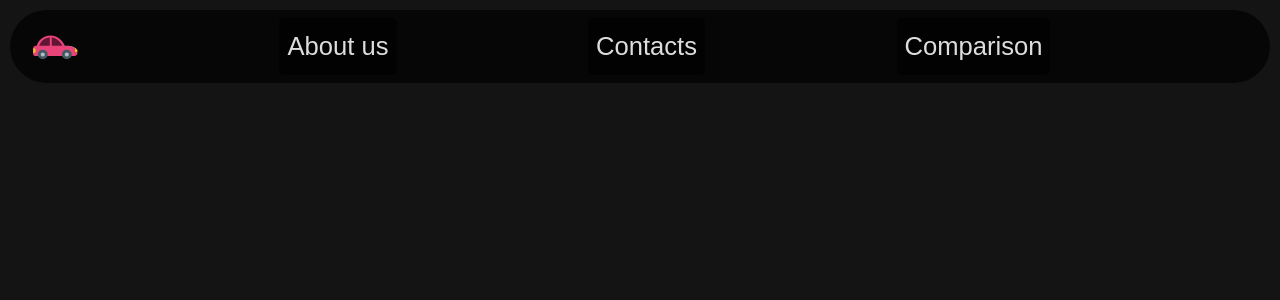
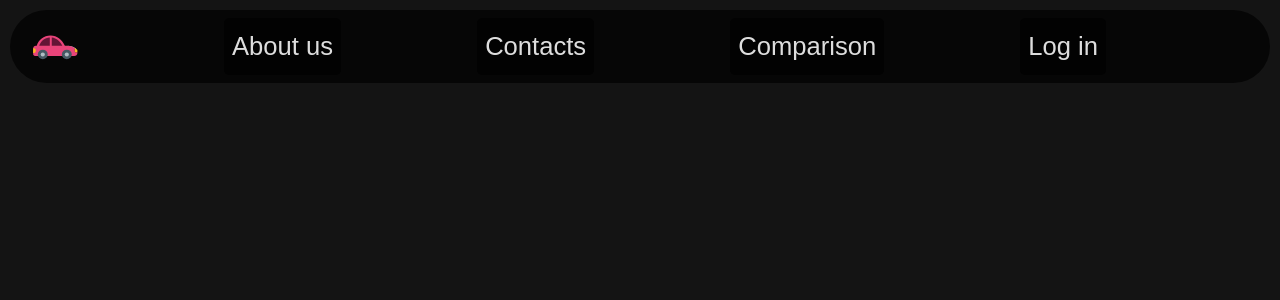
Before and after one commit to Tucptak/Projekt-JDTP, a Flask app: page /contacts in a window 1280 px wide. Shown: the top 300 px of the page. Run offline with Flask 3, Linux system fonts and the light colour scheme.

Commit message:
odstraneni zakomentovani z kontaktu

```diff
--- a/templates/contacts.html
+++ b/templates/contacts.html
@@ -18,7 +18,7 @@
 				<li><a href="/about">About us</a></li>
 				<li><a href="#">Contacts</a></li>
 				<li><a href="/comparison">Comparison</a></li>
-				<!-- <li><a href="/login">Log in</a></li> -->
+				<li><a href="/login">Log in</a></li>
 			</ul>
 		</nav>
 	</div>
```
